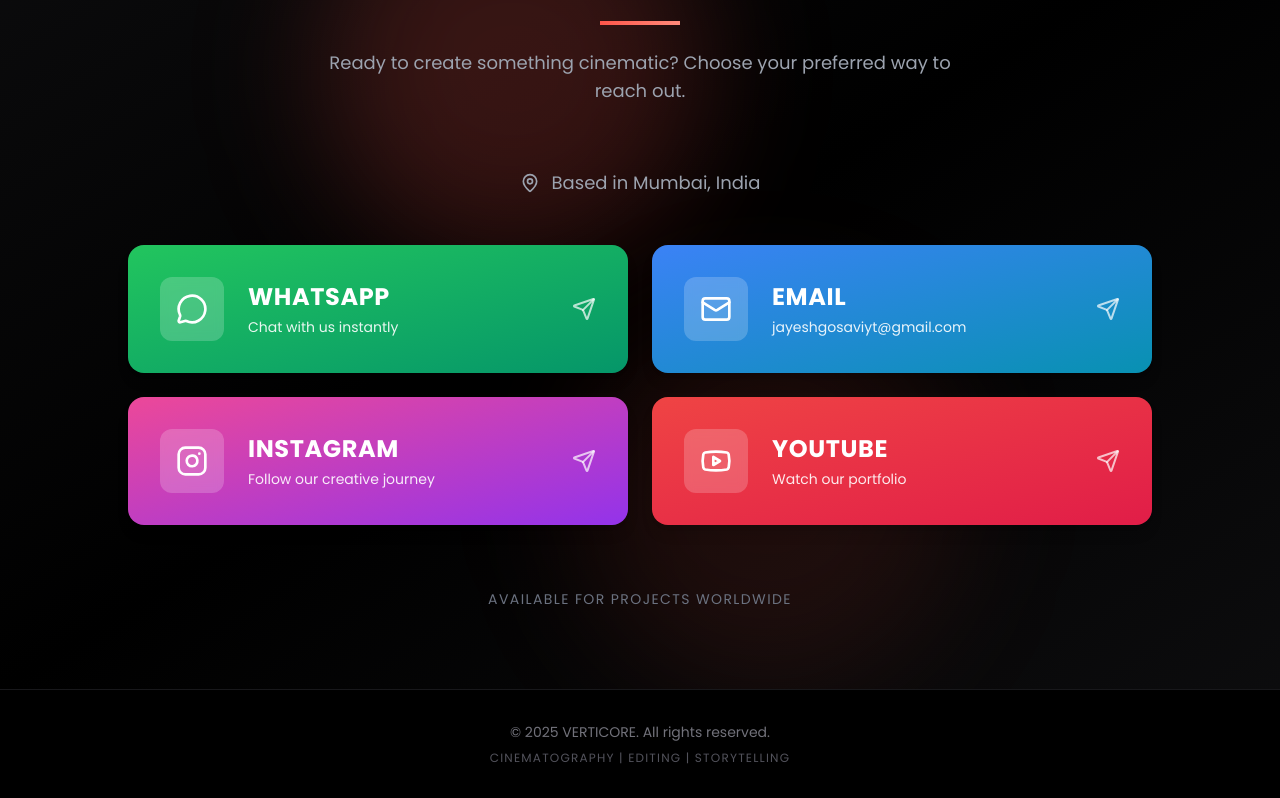
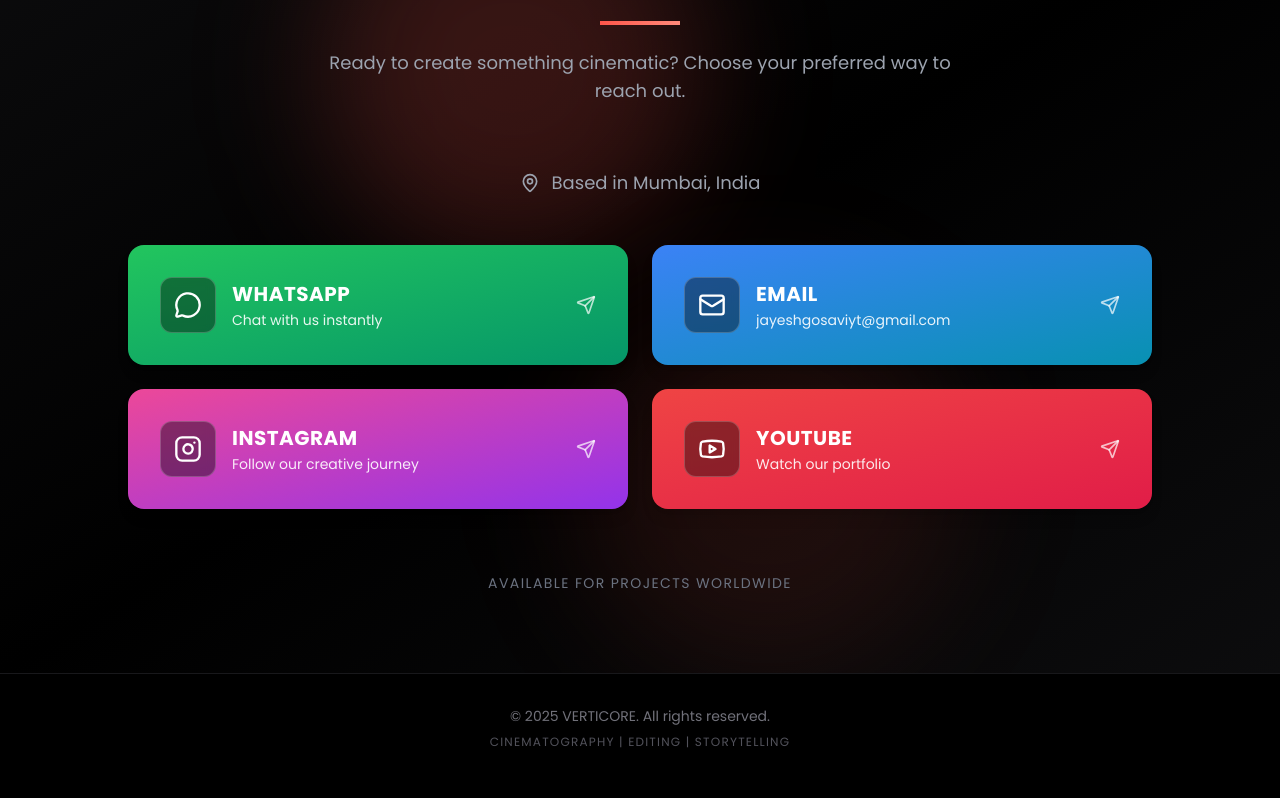
Before and after one commit to pixeltrionbyjayesh/jayesh_website, a React (Vite) app: page / in a window 1280 px wide. Shown: the part 5179-5977 px from the top of the page. Built offline with nearby package versions, Linux system fonts and the light colour scheme.

Commit message:
Fix contact section alignment - uniform icon boxes and arrow positioning

```diff
--- a/src/components/Contact.jsx
+++ b/src/components/Contact.jsx
@@ -92,19 +92,19 @@
                                 {/* Shine effect */}
                                 <div className="absolute inset-0 bg-gradient-to-r from-transparent via-white/10 to-transparent -translate-x-full group-hover:translate-x-full transition-transform duration-1000"></div>
 
-                                <div className="relative z-10 flex items-center gap-6">
-                                    <div className="w-16 h-16 bg-white/20 backdrop-blur-sm rounded-xl flex items-center justify-center group-hover:bg-white/30 transition-colors">
-                                        <Icon className="w-8 h-8 text-white" />
+                                <div className="relative z-10 flex items-center gap-4">
+                                    <div className="w-14 h-14 flex-shrink-0 bg-black/40 backdrop-blur-sm rounded-xl flex items-center justify-center group-hover:bg-black/60 transition-colors border border-white/20">
+                                        <Icon className="w-7 h-7 text-white" />
                                     </div>
-                                    <div className="flex-1">
-                                        <h3 className="text-2xl font-bold text-white mb-1 uppercase tracking-wide">
+                                    <div className="flex-1 min-w-0">
+                                        <h3 className="text-xl font-bold text-white mb-0.5 uppercase tracking-wide">
                                             {button.label}
                                         </h3>
-                                        <p className="text-white/90 text-sm">
+                                        <p className="text-white/90 text-sm truncate">
                                             {button.description}
                                         </p>
                                     </div>
-                                    <Send className="w-6 h-6 text-white/70 group-hover:text-white group-hover:translate-x-1 transition-all" />
+                                    <Send className="w-5 h-5 flex-shrink-0 text-white/70 group-hover:text-white group-hover:translate-x-1 transition-all" />
                                 </div>
                             </motion.a>
                         );
```
